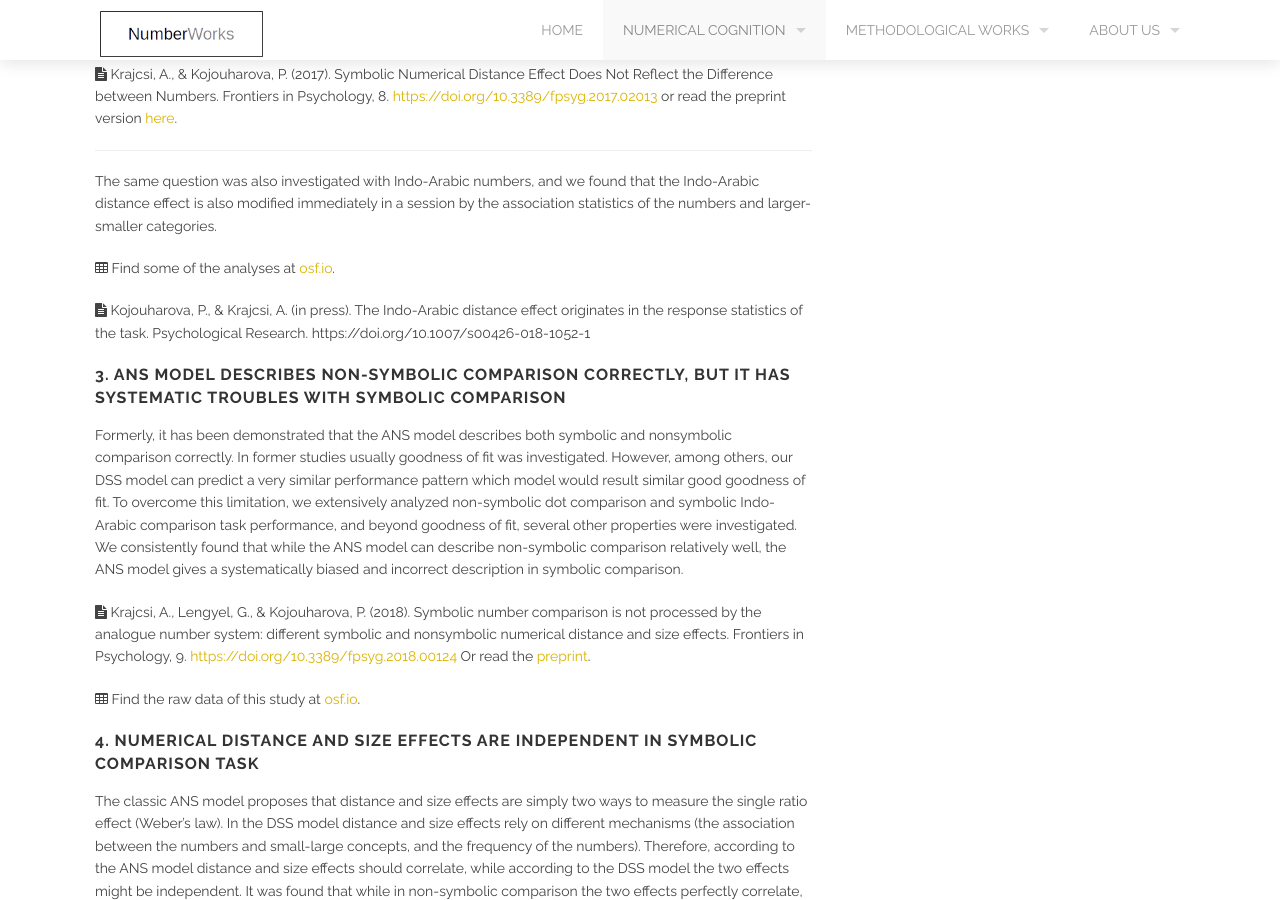
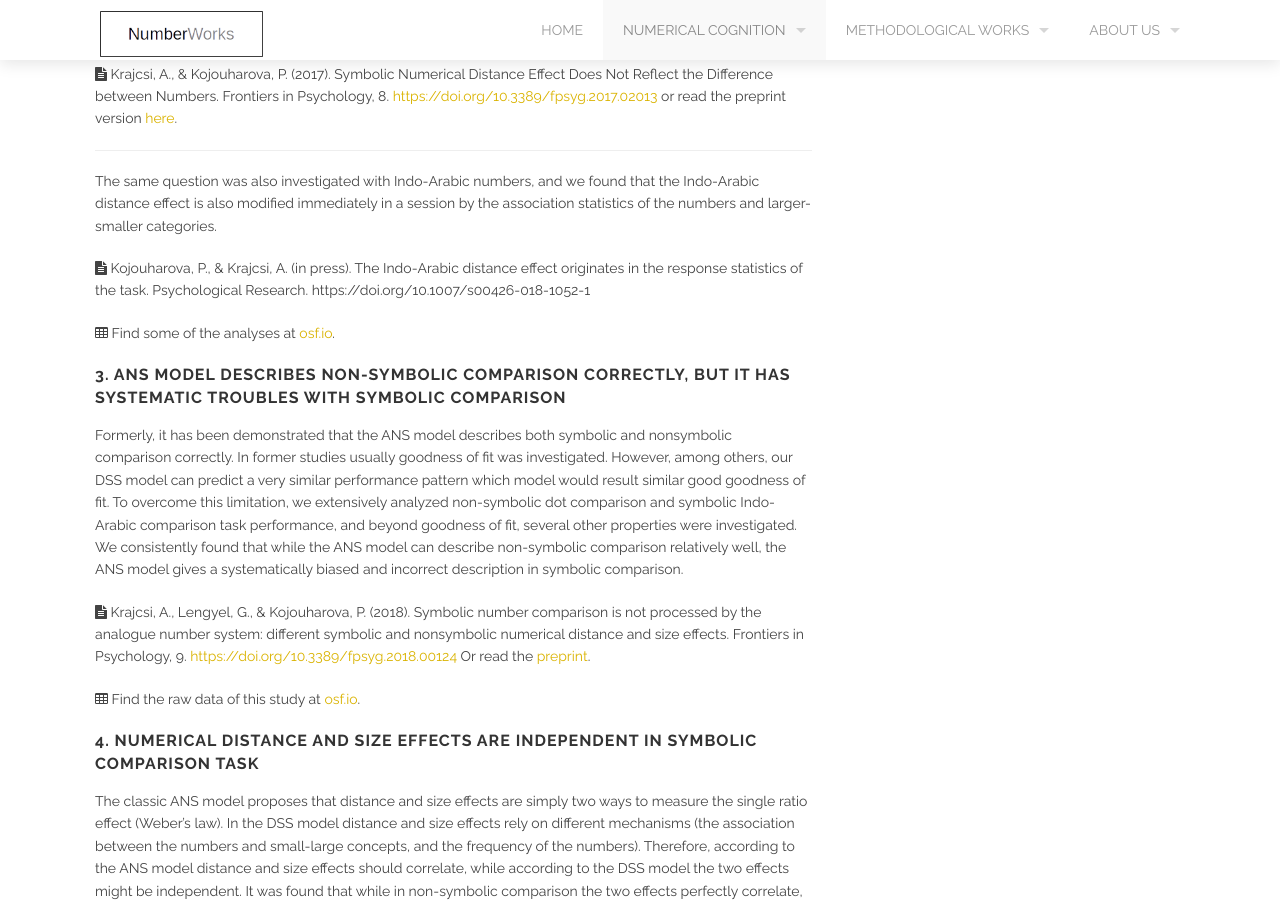
Before and after one commit to theNumberWorks/numberworks_website, a Jekyll site: the page built from discrete_semantic_system.md, in a window 1280 px wide and 900 px high, scrolled down 1994 px. Built offline with Jekyll 4.4.1, drawn with Linux system fonts in a browser that asks for light colours.

Commit message:
Update discrete_semantic_system.md

```diff
--- a/discrete_semantic_system.md
+++ b/discrete_semantic_system.md
@@ -44,9 +44,9 @@ In the classic ANS model, the distance effect of a comparison task is the conseq
 
 The same question was also investigated with Indo-Arabic numbers, and we found that the Indo-Arabic distance effect is also modified immediately in a session by the association statistics of the numbers and larger-smaller categories.
 
+<i class='fa fa-file-text'></i> Kojouharova, P., & Krajcsi, A. (in press). The Indo-Arabic distance effect originates in the response statistics of the task. Psychological Research. https://doi.org/10.1007/s00426-018-1052-1
+
 <i class='fa fa-table'></i> Find some of the analyses at [osf.io](https://osf.io/qjymb/).
-
-<i class='fa fa-file-text'></i> Kojouharova, P., & Krajcsi, A. (in press). The Indo-Arabic distance effect originates in the response statistics of the task. Psychological Research. https://doi.org/10.1007/s00426-018-1052-1
 
 ### 3. ANS model describes non-symbolic comparison correctly, but it has systematic troubles with symbolic comparison
 Formerly, it has been demonstrated that the ANS model describes both symbolic and nonsymbolic comparison correctly. In former studies usually goodness of fit was investigated. However, among others, our DSS model can predict a very similar performance pattern which model would result similar good goodness of fit. To overcome this limitation, we extensively analyzed non-symbolic dot comparison and symbolic Indo-Arabic comparison task performance, and beyond goodness of fit, several other properties were investigated. We consistently found that while the ANS model can describe non-symbolic comparison relatively well, the ANS model gives a systematically biased and incorrect description in symbolic comparison.
```
